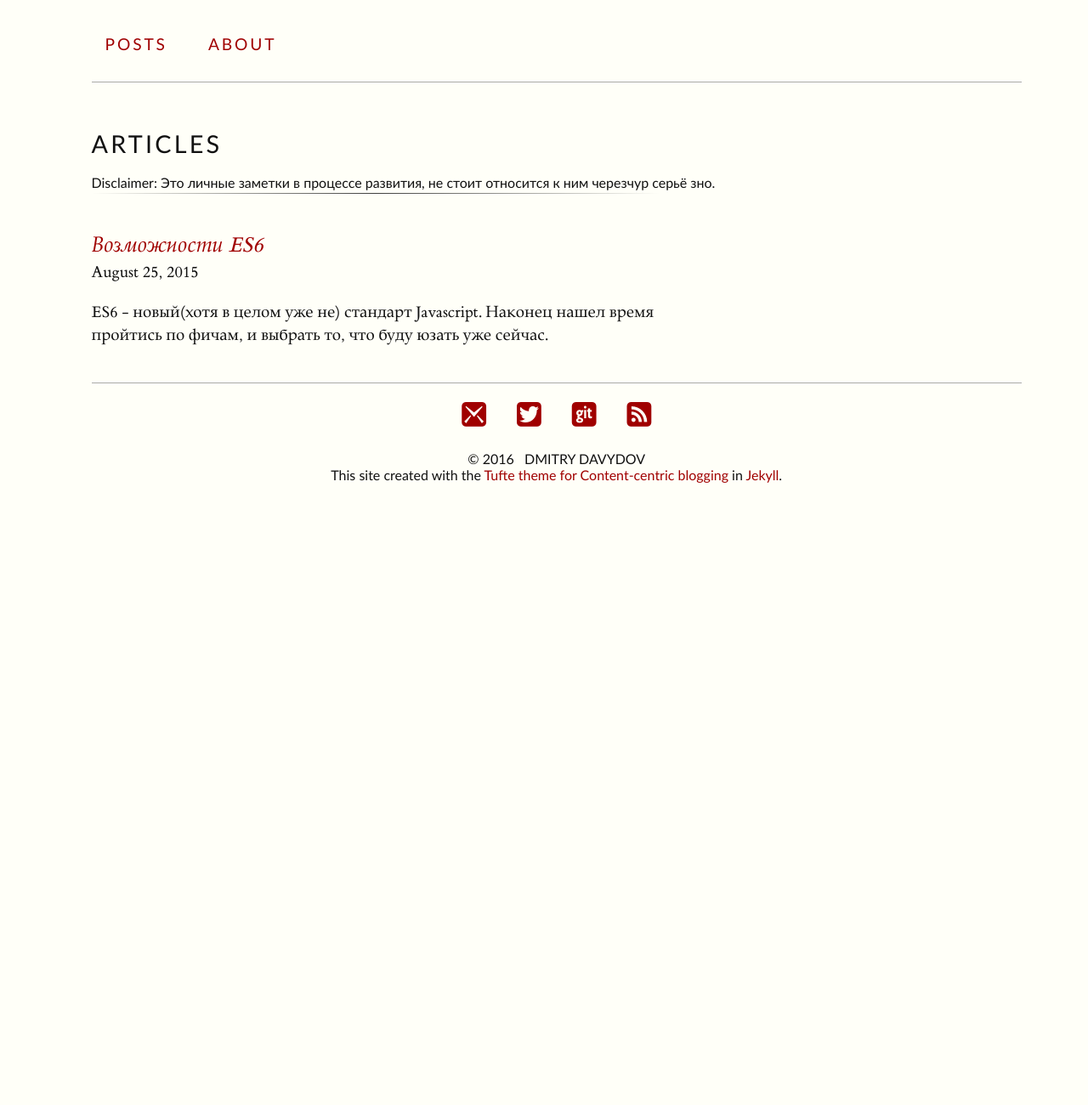
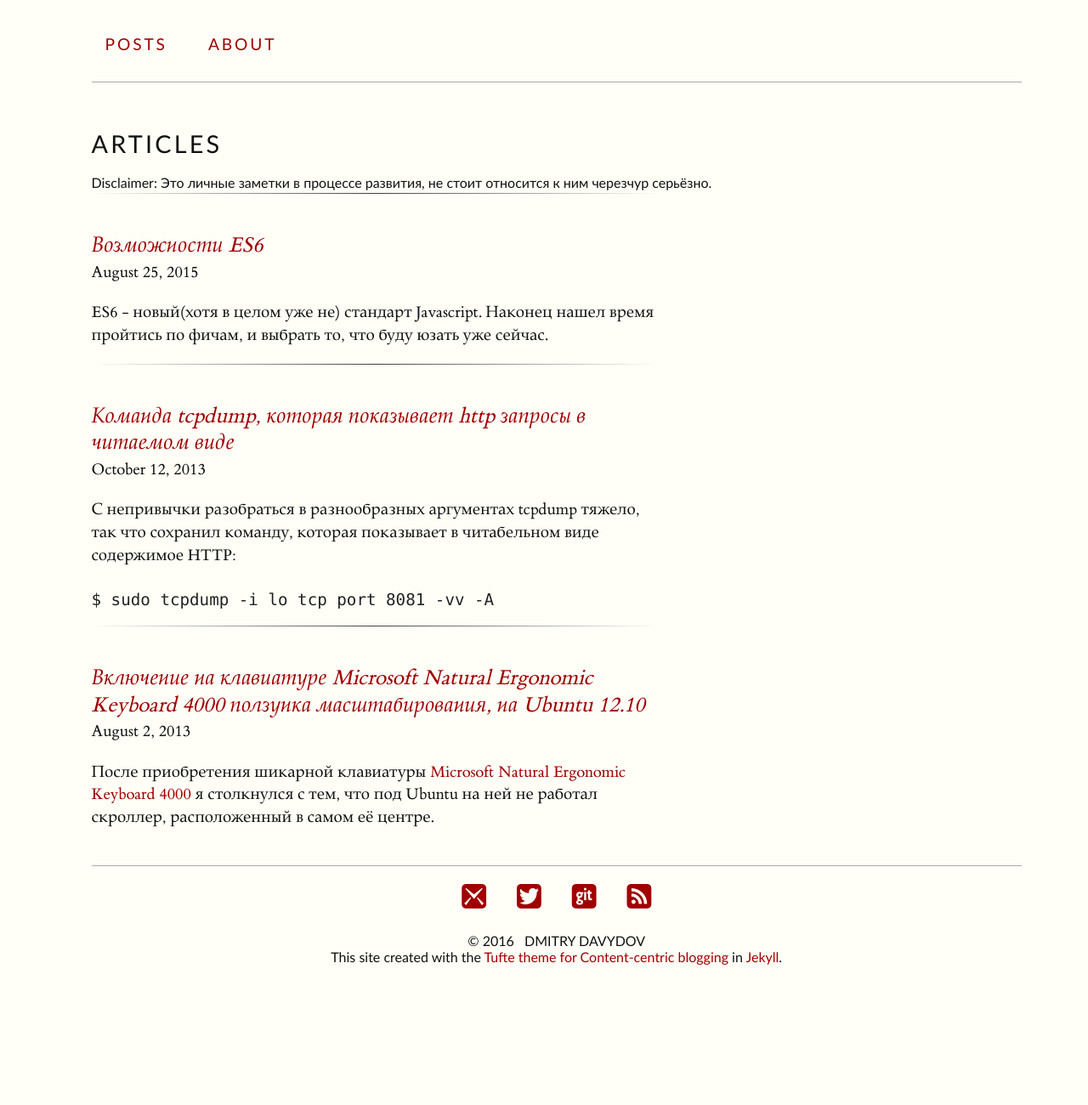
Before and after one commit to Khelek/khelek.github.io, a Jekyll site: the page built from index.html, in a window 1280 px wide. Shown: the whole page at 85% size. Built offline with Jekyll 4.4.1, drawn with Linux system fonts in a browser that asks for light colours.

Commit message:
add old posts from blogspot

````diff
--- /dev/null
+++ b/_posts/2013-08-02-microsoft-natural-ergonomic-zoom.md
@@ -0,0 +1,35 @@
+---
+layout: post
+title:  "Включение на клавиатуре Microsoft Natural Ergonomic Keyboard 4000 ползунка масштабирования, на Ubuntu 12.10"
+categories: other
+published: true
+---
+
+После приобретения шикарной клавиатуры [Microsoft Natural Ergonomic Keyboard 4000](http://www.microsoft.com/hardware/en-us/p/natural-ergonomic-keyboard-4000/B2M-00012#details) я столкнулся с тем, что под Ubuntu на ней не работал скроллер, расположенный в самом её центре.
+ <!--more-->
+{% fullwidth "https://www.microsoft.com/hardware/_base_v1/products/natural-ergonomic-keyboard-4000/mk_nek4000v2_large.jpg" %}
+Немного прошерстив интернет, я выяснил, что некоторые клавиши этой клавы генерируют события с кодами выше некоего значения (фиг знает какого, пусть будет 255).
+
+А потом я натолкнулся на этот [пост](http://rebelliard.com/blog/enabling-scrolling-using-the-microsoft-natural-ergonomic-keyboard-4000s-zoom-slider-on-ubuntu-1210/), где чувак заменял нестандартные события этой клавы на свои. Так вот:
+
+### Простой способ
+
+1. Откройте файл /lib/udev/rules.d/95-keymap.rules:
+
+    ```
+    $ sudo nano /lib/udev/rules.d/95-keymap.rules
+    ```
+2. Находим строку, начинающуюся с ENV{ID_VENDOR}=="Microsoft". У меня это выглядит так:
+
+    ```
+    ENV{ID_VENDOR}=="Microsoft", ENV{ID_MODEL_ID}=="00db", RUN+="keymap $name 0xc022d zoomin 0xc022e zoomout"
+    ```
+3. Замените zoomin значение с pageup и zoomout значение с pagedown (или на чтото своё, мне для емакса было удобнее переназначить на leftctrl и rightctrl ):
+
+    ```
+    ENV{ID_VENDOR}=="Microsoft", ENV{ID_MODEL_ID}=="00db", RUN+="keymap $name 0xc022d pageup 0xc022e pagedown"
+    ```
+4. Изменения будут применены, если переподключить клавиатуру или перезагрузить комп.
+
+P.S. В статье чувака также есть длинный путь для тех, у кого не получилось простым.
+P.P.S. Работает также в Ubuntu 12.04 и 13.10.
--- /dev/null
+++ b/_posts/2013-10-12-tcpdump-get-post.md
@@ -0,0 +1,11 @@
+---
+layout: post
+title:  "Команда tcpdump, которая показывает http запросы в читаемом виде"
+categories: linux
+published: true
+---
+
+С непривычки разобраться в разнообразных аргументах tcpdump тяжело, так что сохранил команду, которая показывает в читабельном виде содержимое HTTP:
+```
+$ sudo tcpdump -i lo tcp port 8081 -vv -A
+```
--- a/index.html
+++ b/index.html
@@ -3,7 +3,7 @@ layout: default
 title: Tufte
 ---
   <h1 class="content-listing-header sans">Articles</h1>
-  <span class="sans">Disclaimer: Это личные заметки в процессе развития, не стоит относится к ним черезчур серьё зно.</span>
+  <span class="sans">Disclaimer: Это личные заметки в процессе развития, не стоит относится к ним черезчур серьёзно.</span>
   <ul class="content">
     {% for post in site.posts %}
       <li class="listing">
````
